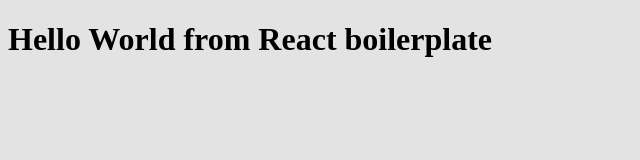
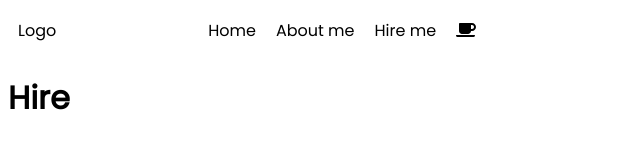
Before and after one commit to utk03u/react-boilerplate, a React app: page /hireme in a window 1280 px wide. Shown: the whole page, without its empty margins (0-640 px from the left). Built offline with nearby package versions, Linux system fonts and the light colour scheme.

Commit message:
Made changes to UI

```diff
--- a/index.html
+++ b/index.html
@@ -1,7 +1,7 @@
 <!DOCTYPE html>
 <html>
   <head>
-    <title>My React Configuration Setup</title>
+    <title>React Boilerplate</title>
   </head>
   <body>
     <div id="root"></div>
--- /dev/null
+++ b/src/components/About/About.js
@@ -0,0 +1,5 @@
+import React from 'react';
+const About = () => {
+    return <h1>About you</h1>;
+};
+export default About;
--- /dev/null
+++ b/src/components/Branding/branding.js
@@ -0,0 +1,5 @@
+import React from 'react';
+const Branding = () => {
+    return <li>Logo</li>;
+};
+export default Branding;
--- /dev/null
+++ b/src/components/Hire/Hire.js
@@ -0,0 +1,5 @@
+import React from 'react';
+const Hire = () => {
+    return <h1>Hire</h1>;
+};
+export default Hire;
--- /dev/null
+++ b/src/components/Navigation/navmenu.js
@@ -0,0 +1,47 @@
+import React from 'react';
+import { BrowserRouter as Router, Switch, Route, Link } from 'react-router-dom';
+import About from '../About/About';
+import Hire from '../Hire/Hire';
+import Branding from '../Branding/branding';
+import { FontAwesomeIcon } from '@fortawesome/react-fontawesome';
+import { faCoffee } from '@fortawesome/free-solid-svg-icons';
+
+import './navstyle.less';
+const Nav = () => {
+    return (
+        <Router>
+            <nav>
+                <ul>
+                    <li className="Logo">
+                        <Link to="/">
+                            <Branding />
+                        </Link>
+                    </li>
+                    <li>
+                        <Link to="/">Home</Link>
+                    </li>
+                    <li>
+                        <Link to="/about">About me</Link>
+                    </li>
+                    <li>
+                        <Link to="/hireme">Hire me</Link>
+                    </li>
+                    <li>
+                        <a>
+                            <FontAwesomeIcon icon={faCoffee} />
+                        </a>
+                    </li>
+                </ul>
+            </nav>
+            <Switch>
+                <Route path="/about">
+                    <About />
+                </Route>
+                <Route path="/hireme">
+                    <Hire />
+                </Route>
+            </Switch>
+        </Router>
+    );
+};
+export default Nav;
--- /dev/null
+++ b/src/components/Navigation/navstyle.less
@@ -0,0 +1,19 @@
+@import '../../style/colors/colors.less';
+ul {
+  list-style-type: none;
+  margin: 0;
+  padding: 0;
+  overflow: hidden;
+  display: flex;
+
+  a {
+    display: inline-block;
+    text-align: center;
+    text-decoration: none;
+    padding: 10px;
+    color: @color_nav;
+  }
+  .Logo {
+    margin-right: 132px;
+  }
+}
--- a/src/index.js
+++ b/src/index.js
@@ -1,9 +1,14 @@
 import React from 'react';
 import ReactDOM from 'react-dom';
 import './style/main.less';
+import Nav from './components/Navigation/navmenu';
 class Welcome extends React.Component {
     render () {
-        return <h1>Hello World from React boilerplate</h1>;
+        return (
+            <>
+                <Nav />
+            </>
+        );
     }
 }
 ReactDOM.render(<Welcome />, document.getElementById('root'));
--- /dev/null
+++ b/src/style/colors/colors.less
@@ -0,0 +1 @@
+@color_nav: #000;
--- /dev/null
+++ b/src/style/fonts/fonts.css
@@ -0,0 +1 @@
+@import url('https://fonts.googleapis.com/css?family=Bitter|Heebo|Lato|Merriweather+Sans|Montserrat|Open+Sans|Poppins|Roboto|Roboto+Mono&display=swap');
--- a/src/style/main.less
+++ b/src/style/main.less
@@ -1,5 +1,6 @@
 @import 'header.less';
+@import './fonts/fonts.css';
 @color: #e3e3e3;
 body {
-  background-color: @color;
+  font-family: 'Poppins', sans-serif;
 }
```
Also changed, not shown: package.json (+8 -1 lines), src/components/Branding/branding.less (added), 2 other files.
